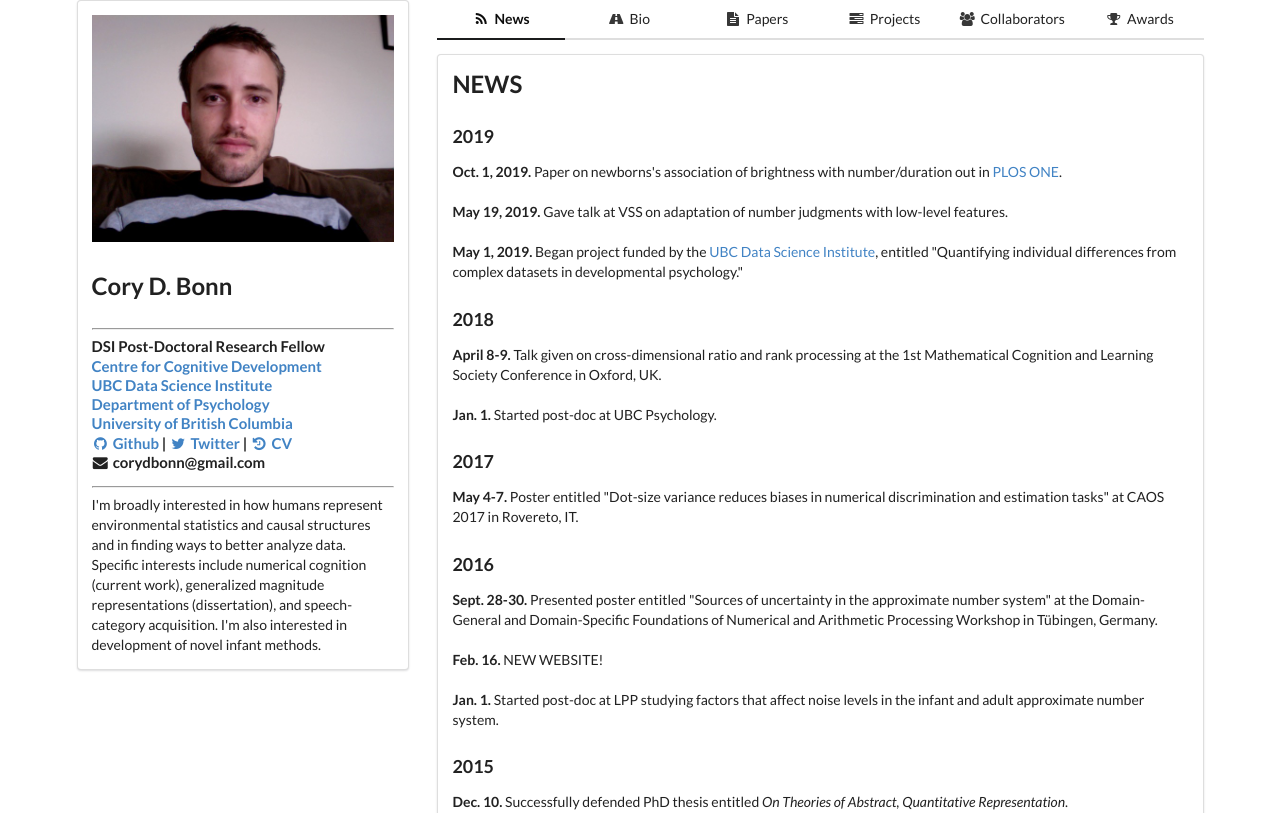
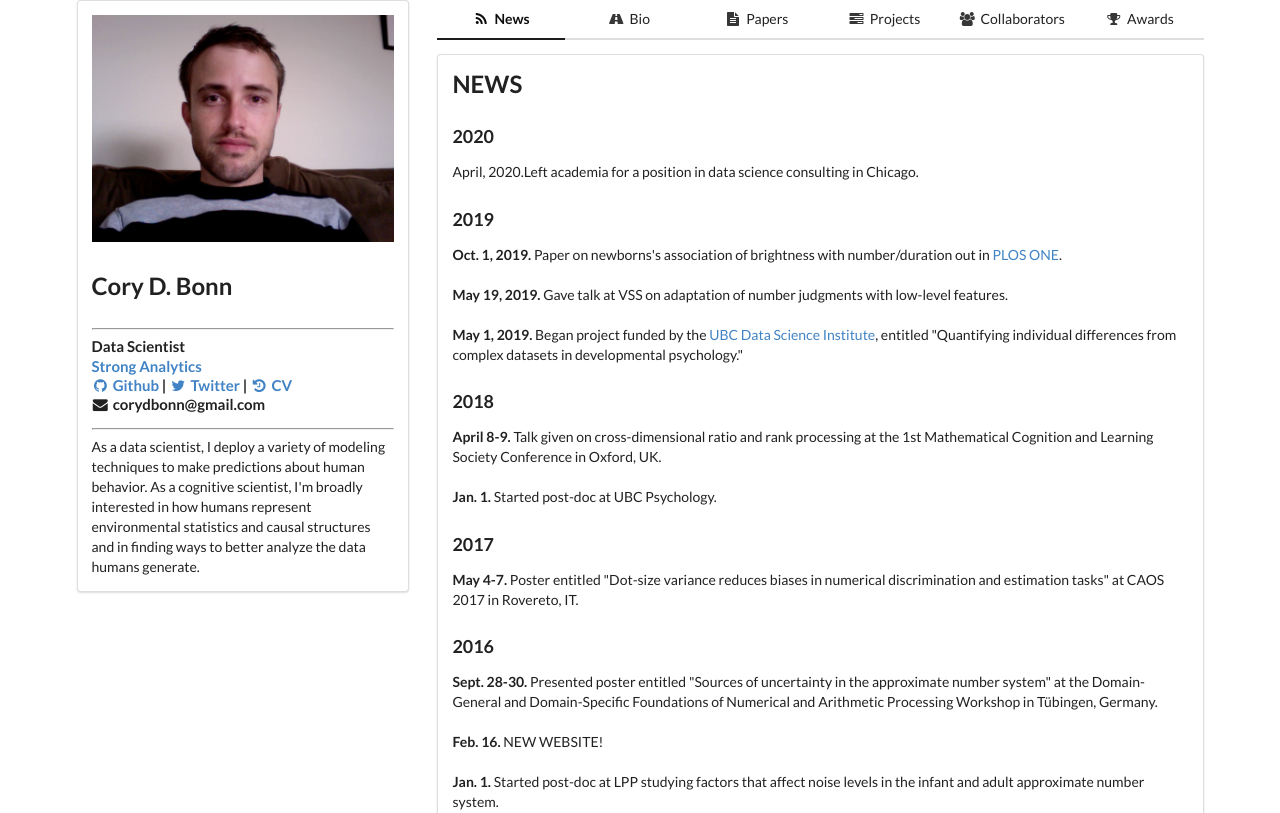
Before and after one commit to corydbonn/corydbonn.github.io, a plain HTML site: page index.html in a window 1280 px wide. Shown: the top 813 px of the page. Drawn offline with nearby package versions, Linux system fonts and the light colour scheme.

Commit message:
leave academia update

```diff
--- a/index.html
+++ b/index.html
@@ -34,17 +34,14 @@
 					<h2>Cory D. Bonn</h2>
 					<h4>
 						<hr>
-						DSI Post-Doctoral Research Fellow<br>
-						<a href="http://cogdev.psych.ubc.ca/">Centre for Cognitive Development</a><br>
-						<a href="http://dsi.ubc.ca">UBC Data Science Institute</a><br>
-						<a href="https://psych.ubc.ca">Department of Psychology</a><br>
-						<a href="https://www.ubc.ca/">University of British Columbia</a><br>
+						Data Scientist<br>
+						<a href="https://www.strong.io/">Strong Analytics</a><br>
 						<a href="https://github.com/corydbonn"><i class="github icon"></i>Github</a> | <a href="https://twitter.com/corydbonn"><i class="twitter icon"></i>Twitter</a> | <a href="images/Bonn_CV_forweb.pdf"><i class="history icon"></i>CV</a><br>
 						<i class="mail icon"></i><text id="returnAddress" onload="returnAddr();"></text>
 					</h4>
 					<hr>
 					<text>
-						I'm broadly interested in how humans represent environmental statistics and causal structures and in finding ways to better analyze data. Specific interests include numerical cognition (current work), generalized magnitude representations (dissertation), and speech-category acquisition. I'm also interested in development of novel infant methods.
+						As a data scientist, I deploy a variety of modeling techniques to make predictions about human behavior. As a cognitive scientist, I'm broadly interested in how humans represent environmental statistics and causal structures and in finding ways to better analyze the data humans generate.
 					<text>
 					</div>
 
@@ -72,10 +69,12 @@
 
 					<div class="ui active tab segment" id="newsFeed" data-tab="news">
 						<h2>NEWS</h2>
+						<h3>2020</h3>
+						<text><span <class="dat">April, 2020.</span>Left academia for a position in data science consulting in Chicago.</text>
 						<h3>2019</h3>
-						<span class="dat">Oct. 1, 2019.</span> Paper on newborns's association of brightness with number/duration out in <a href="https://journals.plos.org/plosone/article?id=10.1371/journal.pone.0223192">PLOS ONE</a>.</text><br><br>
-						<span class="dat">May 19, 2019.</span> Gave talk at VSS on adaptation of number judgments with low-level features.</text><br><br>
-						<span class="dat">May 1, 2019.</span> Began project funded by the <a href="https://dsi.ubc.ca/">UBC Data Science Institute</a>, entitled "Quantifying individual differences from complex datasets in developmental psychology."</text>
+						<text><span class="dat">Oct. 1, 2019.</span> Paper on newborns's association of brightness with number/duration out in <a href="https://journals.plos.org/plosone/article?id=10.1371/journal.pone.0223192">PLOS ONE</a>.</text><br><br>
+						<text><span class="dat">May 19, 2019.</span> Gave talk at VSS on adaptation of number judgments with low-level features.</text><br><br>
+						<text><span class="dat">May 1, 2019.</span> Began project funded by the <a href="https://dsi.ubc.ca/">UBC Data Science Institute</a>, entitled "Quantifying individual differences from complex datasets in developmental psychology."</text>
 						<h3>2018</h3>
 						<text><span class="dat">April 8-9.</span> Talk given on cross-dimensional ratio and rank processing at the 1st Mathematical Cognition and Learning Society Conference in Oxford, UK.</text><br><br>
 						<text><span class="dat">Jan. 1.</span> Started post-doc at UBC Psychology.</text>
```
